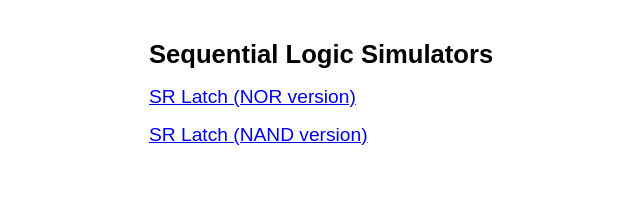
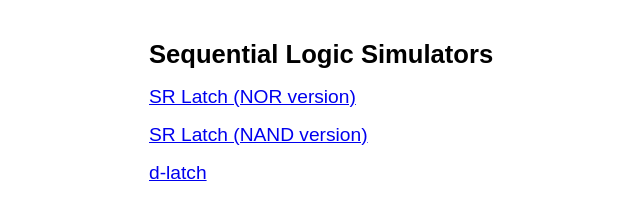
Before and after one commit to rthornton1/Sequential-logic-sims, a plain HTML site: page index.html in a window 1280 px wide. Shown: the whole page, without its empty margins (191-831 px from the left). Drawn offline with Linux system fonts and the light colour scheme.

Commit message:
Update index.html

```diff
--- a/index.html
+++ b/index.html
@@ -13,5 +13,6 @@
   <h1>Sequential Logic Simulators</h1>
   <a href="sr-latch-NOR.html">SR Latch (NOR version)</a>
   <a href="sr-latch-NAND.html">SR Latch (NAND version)</a>
+  <a href="d-latch.html">d-latch</a>
 </body>
 </html>
```
